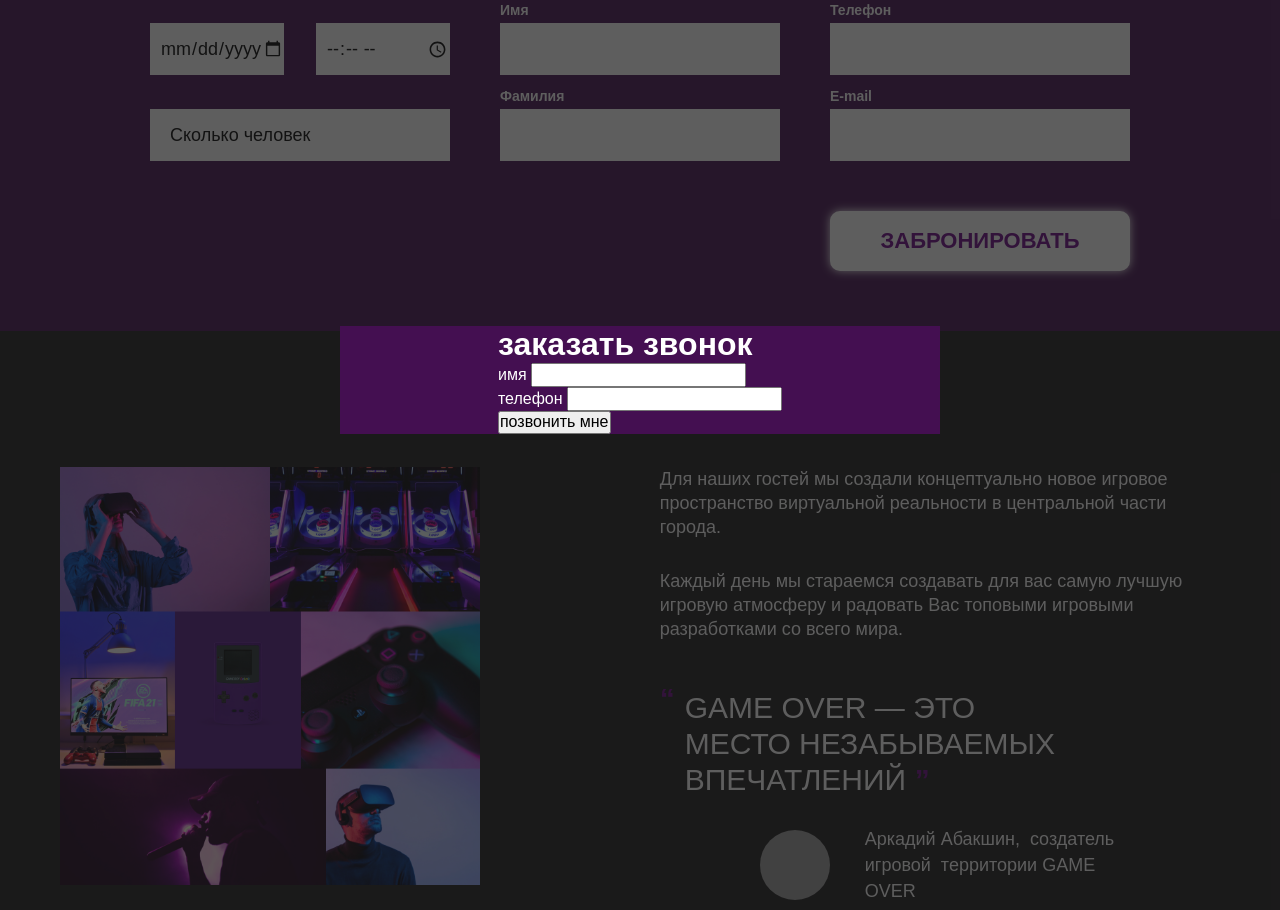
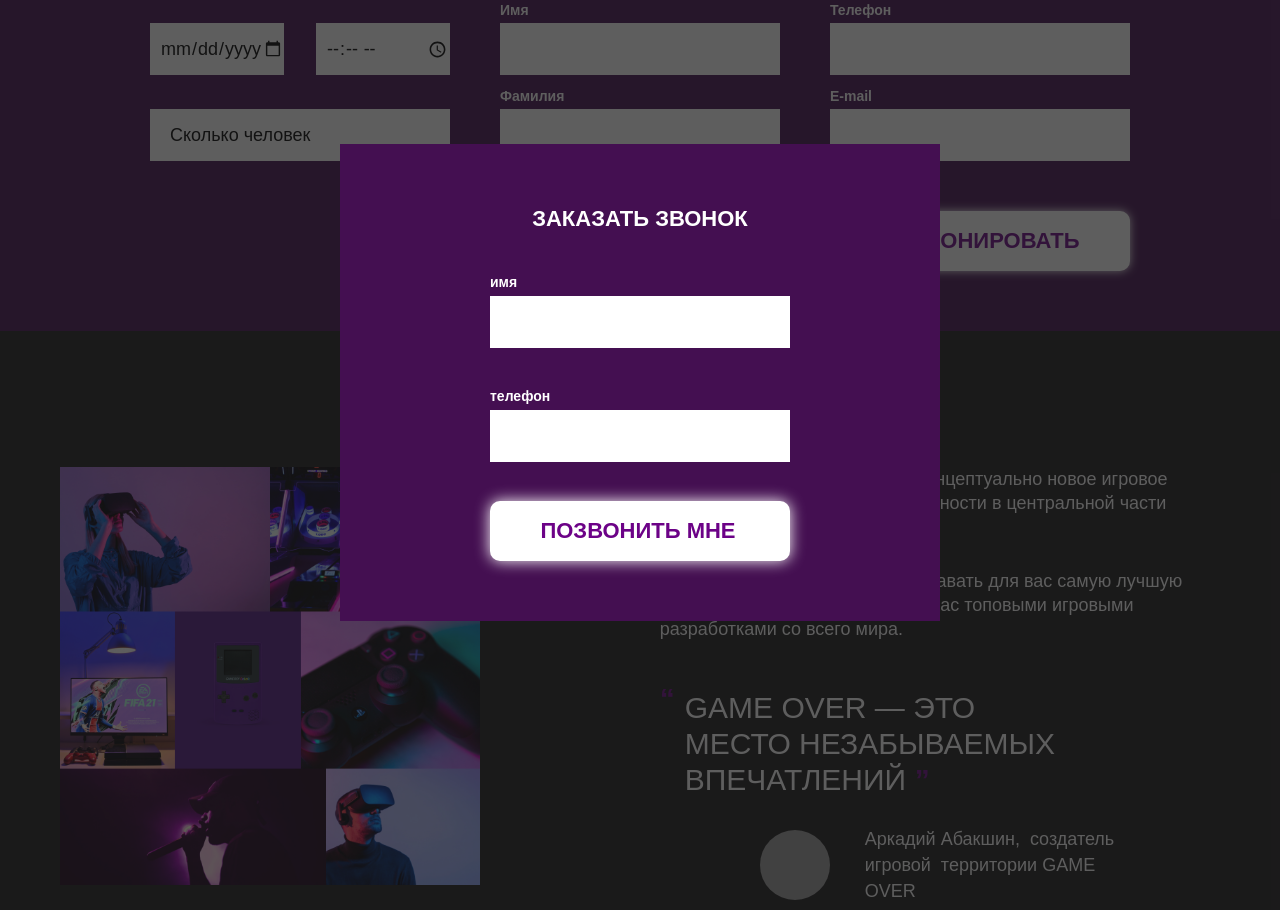
Before and after one commit to demorest49de/GameZone, a plain HTML site: page index.html in a window 1280 px wide. Shown: the part 2830-3740 px from the top of the page. Drawn offline with Linux system fonts and the light colour scheme; grey boxes are pictures that could not be loaded.

Commit message:
Changes call-modal.js added; callOverlay.css changed; index.html changed; index.js changed;

```diff
--- a/css/callOverlay.css
+++ b/css/callOverlay.css
@@ -1,14 +1,28 @@
-.call-overlay{
-  /*display: none;*/
+.call-overlay {
   background: rgba(27, 26, 27, 0.7);
   position: absolute;
   left: 0;
   right: 0;
   top: 0;
   bottom: 0;
+  display: none;
+  visibility: hidden;
+  opacity: 0;
+  transition: .6s ease-in-out;
+  z-index: 1;
 }
 
-.call{
+.call-overlay.is-visible {
+  opacity: 1;
+  visibility: visible;
+}
+
+.call-overlay.is-visible .call {
+  opacity: 1;
+  top: 145px;
+}
+
+.call {
   background-color: #440F51;
   position: absolute;
   max-width: 600px;
@@ -16,11 +30,82 @@
   left: 0;
   margin: 0 auto;
   right: 0;
-  top: 140px;
-  /*top: 190px;*/
+  top: 0;
   bottom: 0;
-  z-index: 2;
   display: flex;
   justify-content: center;
   align-self: center;
+  transition: .5s ease-in-out top, opacity;
 }
+
+.call__container {
+  padding: 60px 0;
+}
+
+.call__title {
+  margin-bottom: 40px;
+  font-weight: 700;
+  font-size: 22px;
+  line-height: 30px;
+  text-transform: uppercase;
+  text-align: center;
+}
+
+.call__block {
+  min-width: 280px;
+  display: flex;
+  justify-content: center;
+  flex-direction: column;
+}
+
+.call__block:nth-child(1) {
+  margin-bottom: 40px;
+}
+
+.call__label {
+  display: block;
+  font-weight: 700;
+  font-size: 14px;
+  line-height: 16px;
+  margin-bottom: 6px;
+}
+
+.call__input {
+  height: 52px;
+  padding: 0 10px;
+  outline-style: none;
+  border-style: none;
+}
+
+.call_fieldset {
+  margin-bottom: 39px;
+}
+
+.call__submit {
+  border-style: none;
+  background-color: #fff;
+  color: #6C0287;
+  min-width: 300px;
+
+  font-weight: 700;
+  font-size: 22px;
+  line-height: 28px;
+  text-transform: uppercase;
+  padding: 16px 54px 16px 50px;
+  border-radius: 10px;
+  box-shadow: #ffffff 0px 0px 15px 0px;
+}
+
+@media (max-width: 768px) {
+
+  .call {
+    margin: 0 84px;
+  }
+}
+
+@media (max-width: 768px) {
+
+  .call {
+    margin: 0 84px;
+  }
+}
--- a/index.html
+++ b/index.html
@@ -468,7 +468,7 @@
       </div>
     </section>
 
-    <div class="call-overlay">
+    <div class="call-overlay is-visible">
       <div class="call">
         <div class="call__container">
           <h1 class="call__title">заказать звонок</h1>
--- a/js/index.js
+++ b/js/index.js
@@ -1 +1,2 @@
 import './modules/accordeon.js';
+import './modules/call-modal.js';
--- /dev/null
+++ b/js/modules/call-modal.js
@@ -0,0 +1,22 @@
+const modal = document.querySelector('.header__call-button');
+const call = document.querySelector('.call');
+const callOverlay = document.querySelector('.call-overlay');
+const body = document.body;
+
+callOverlay.style.display = 'block';
+
+const toggleModalVisible = (isActive) => {
+  body.style.overflow = isActive ? 'hidden' : 'visible';
+};
+
+modal.addEventListener("click", () => {
+  const isActive = callOverlay.classList.toggle('is-visible');
+  toggleModalVisible(isActive)
+});
+
+callOverlay.addEventListener('click', ({target}) => {
+  if (!target.closest('.call')) {
+    callOverlay.classList.remove('is-visible');
+    toggleModalVisible(false);
+  }
+});
```
